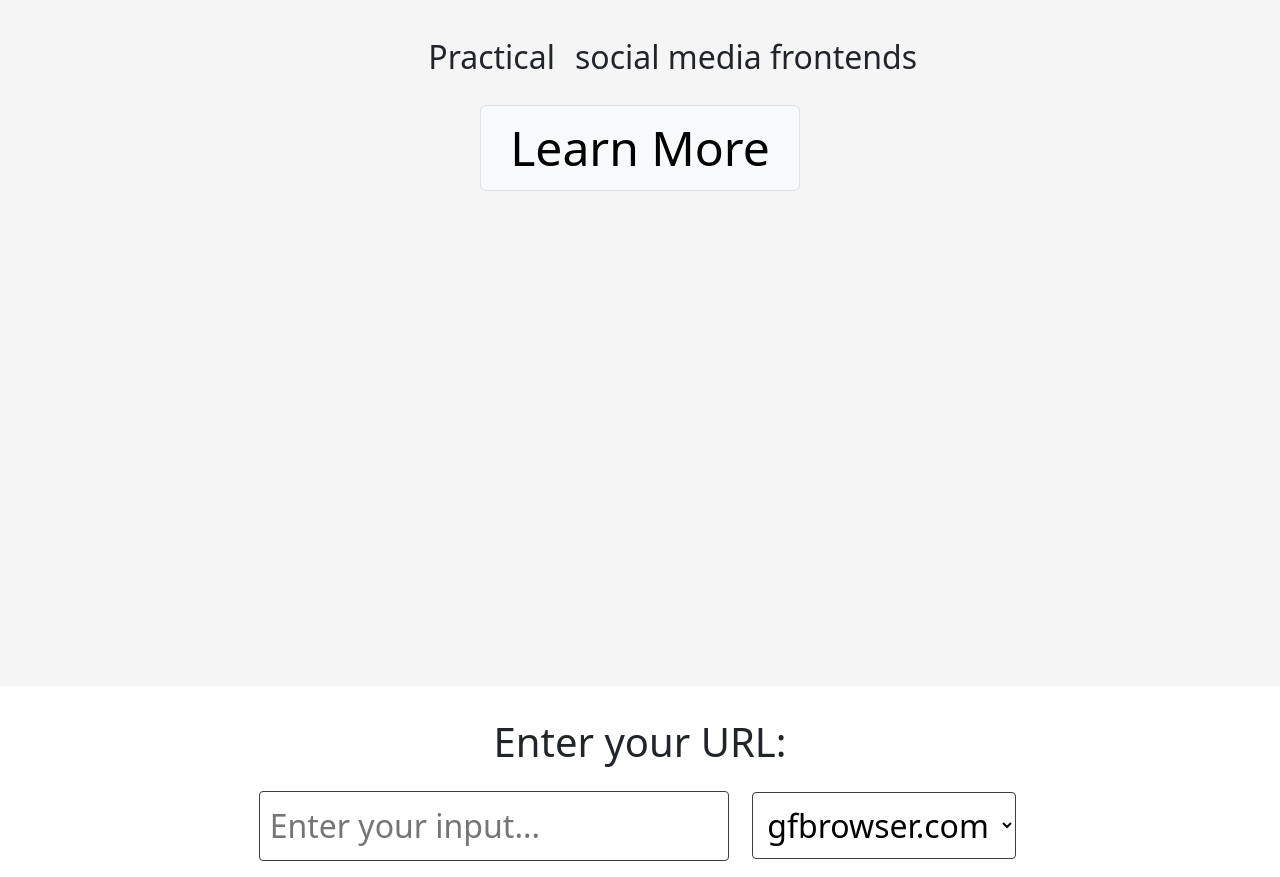
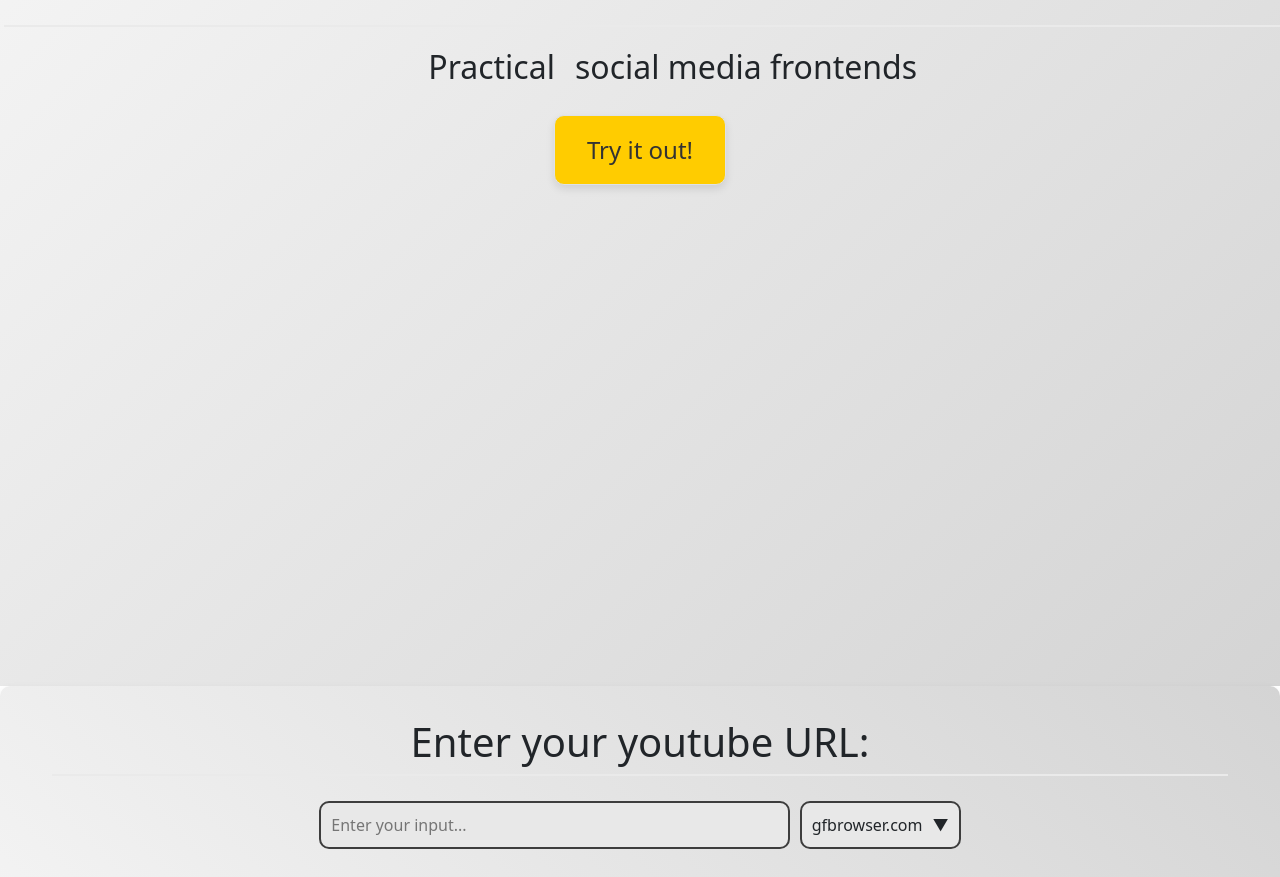
Before and after one commit to fobbidennotis/LibertoTube, a SvelteKit app in the folder LibertoTubeFront/: page / in a window 1280 px wide. Shown: the part 114-991 px from the top of the page. Built offline with nearby package versions, Linux system fonts and the light colour scheme.

Commit message:
Few UX/UI tweaks

```diff
--- a/LibertoTubeFront/src/routes/+page.svelte
+++ b/LibertoTubeFront/src/routes/+page.svelte
@@ -8,20 +8,19 @@
 
   let proxy_status_data = {
     "gfbrowser.com": "available",
+    "yetanotherexample.com": "available",
     "down_example.com": "down"
   };
 
   let contentSection: HTMLElement | null = null;
   let isScrolling = false;
 
-  // Cursor circle position
   let cursorCircle = {
     x: 0,
     y: 0
   };
 
   function scrollToContent() {
-    console.log(contentSection)
     if (contentSection) {
       document.body.style.overflow = 'hidden';
       contentSection.scrollIntoView({ behavior: 'smooth' });
@@ -60,22 +59,29 @@
 </script>
 
 <style>
+  body {
+    font-family: 'Poppins', sans-serif;
+    transition: background-color 0.5s ease, color 0.5s ease;
+  }
+
   .landing-section, .main-content-section {
     height: 100vh;
     display: flex;
     justify-content: center;
     font-size: 2rem;
     text-align: center;
-    position: relative; /* Position relative for absolute positioning of the circle */
+    position: relative;
   }
 
   .landing-section {
-    background-color: #f5f5f5;
+    background: linear-gradient(135deg, #f5f5f5, #d4d4d4);
   }
 
   .main-content-section {
-    background-color: #ffffff;
+    background: linear-gradient(45deg, #ffffff, #d4d4d4);
     padding: 2rem;
+    box-shadow: 0 4px 8px rgba(0, 0, 0, 0.1);
+    border-radius: 10px;
   }
 
   .container {
@@ -86,13 +92,62 @@
 
   .cursor-circle {
     position: fixed;
-    width: 15px; /* Circle size */
+    width: 15px;
     height: 15px;
     background-color: orange;
     border-radius: 50%;
-    pointer-events: none; /* Prevent it from interfering with mouse events */
-    left: 0; /* Reset left and top */
-    top: 0; /* Reset left and top */
+    pointer-events: none;
+    box-shadow: 0 0 10px rgba(255, 165, 0, 0.7);
+    left: 0;
+    top: 0;
+    transition: transform 0.2s ease, width 0.2s, height 0.2s, box-shadow 0.2s;
+  }
+
+  .cursor-circle:hover {
+    width: 20px;
+    height: 20px;
+    box-shadow: 0 0 20px rgba(255, 165, 0, 1);
+  }
+
+  button {
+    padding: 1rem 2rem;
+    font-size: 1.5rem;
+    border-radius: 10px;
+    background-color: #ffcc00;
+    color: #333;
+    border: none;
+    transition: background-color 0.3s ease, transform 0.3s ease;
+    box-shadow: 0 4px 8px rgba(0, 0, 0, 0.1);
+  }
+
+  button:hover {
+    background-color: #ff9900;
+    transform: scale(1.05);
+  }
+
+  .scroll-indicator {
+    position: absolute;
+    bottom: 20px;
+    left: 50%;
+    transform: translateX(-50%);
+    animation: bounce 1s infinite;
+  }
+
+  @keyframes bounce {
+    0%, 20%, 50%, 80%, 100% {
+      transform: translateY(0);
+    }
+    40% {
+      transform: translateY(-10px);
+    }
+    60% {
+      transform: translateY(-5px);
+    }
+  }
+
+  h1, h2 {
+    border-bottom: 2px solid #eaeaea;
+    padding-bottom: 0.5rem;
   }
 </style>
 
@@ -103,14 +158,17 @@
       <h1 style="font-size: 300%;" class="landing-title m-3">LIBERTOTUBE</h1>
     </div>
     <div class="row">
-      <span class="d-flex flex justify-content-center">
+      <span class="d-flex justify-content-center">
         <AnimatedText texts={texts_to_show} /> social media frontends
       </span>
     </div>
     <div class="row mt-4">
-      <span class="d-flex flex justify-content-center">
-        <button on:click={(e) => scrollToContent()} type="button" class="btn btn-light border border-radius" style="width: 25%; font-size: 150%;">Learn More</button>
+      <span class="d-flex justify-content-center">
+        <button on:click={scrollToContent} type="button" class="btn btn-light border border-radius">Try it out!</button>
       </span>
+    </div>
+    <div class="scroll-indicator">
+      <i class="fas fa-chevron-down"></i>
     </div>
   </div>
   <div class="cursor-circle" style="left: {cursorCircle.x - 10}px; top: {cursorCircle.y - 10}px;"></div>
@@ -119,7 +177,7 @@
 <!-- Main Content Section -->
 <div class="main-content-section" bind:this={contentSection}>
   <div class="container">
-    <h1>Enter your URL:</h1>
+    <h1>Enter your youtube URL:</h1>
     <FancyInput {proxy_status_data} />
     <h2>List of available alternative domains:</h2>
     <div class="col">
--- a/LibertoTubeFront/src/routes/FancyInput.svelte
+++ b/LibertoTubeFront/src/routes/FancyInput.svelte
@@ -1,56 +1,128 @@
 <script>
-    import { onMount } from 'svelte';
   export let proxy_status_data = {};
-
   let inputValue = '';
   let selectedDomain = '';
-    const domains = Object.keys(proxy_status_data).filter(domain => proxy_status_data[domain] === "available");
+  let dropdownOpen = false;
+  let domains = [];
 
-    if (domains.length > 0) {
+  $: domains = Object.keys(proxy_status_data).filter(domain => proxy_status_data[domain] === "available");
+  $: if (domains.length > 0 && !selectedDomain) {
     selectedDomain = domains[0];
+  }
+
+  function toggleDropdown() {
+    dropdownOpen = !dropdownOpen;
+  }
+
+  function selectDomain(domain) {
+    selectedDomain = domain;
+    dropdownOpen = false;
   }
 </script>
 
 <style>
-    .fancy-input {
+  /* Use more specific selectors to increase CSS specificity */
+  .fancy-input-container .fancy-input {
+    display: flex;
+    justify-content: center;
     align-items: center;
     margin: 20px;
+    position: relative;
   }
-
-    input {
+  .fancy-input-container input {
     margin: 5px;
     padding: 10px;
-      border: 1px solid #3d3d3d;
-      border-radius: 4px;
-      margin-right: 10px;
+    border: 2px solid #3d3d3d;
+    border-radius: 10px;
+    background-color: #e8e8e8;
     width: 40%;
+    font-size: 1rem;
+    transition: border-color 0.3s ease;
   }
-
-    select {
+  .fancy-input-container input:focus {
+    outline: none;
+    border-color: #ffcc00;
+  }
+  .fancy-input-container .custom-dropdown {
+    position: relative;
     margin: 5px;
+    cursor: pointer;
+  }
+  .fancy-input-container .dropdown-button {
     padding: 10px;
-      border: 1px solid #3d3d3d;
-      background: white;
-      border-radius: 4px;
-      margin-right: 10px;
+    border: 2px solid #3d3d3d;
+    border-radius: 10px;
+    background-color: #e8e8e8;
+    font-size: 1rem;
+    transition: border-color 0.3s ease;
+    display: flex;
+    justify-content: space-between;
+    align-items: center;
+    width: auto;
   }
-
-    .output {
-      margin-bottom: 20px;
-      font-size: 1.2em;
+  .fancy-input-container .dropdown-button:hover,
+  .fancy-input-container .dropdown-button:focus {
+    outline: none;
+    border-color: #ffcc00;
+  }
+  .fancy-input-container .dropdown-menu {
+    position: absolute;
+    top: 100%;
+    left: 0;
+    background-color: #e8e8e8;
+    width: auto;
+    border: 2px solid #3d3d3d;
+    border-radius: 10px;
+    z-index: 1000;
+    max-height: 200px;
+    overflow-y: auto;
+    box-shadow: 0 4px 8px rgba(0, 0, 0, 0.1);
+    display: block !important;
+  }
+  .fancy-input-container .dropdown-menu div {
+    padding: 10px;
+    cursor: pointer;
+  }
+  .fancy-input-container .dropdown-menu div:hover {
+    background-color: #ffcc00;
+  }
+  .fancy-input-container .output {
+    margin-top: 20px;
+    font-size: 1.2rem;
     font-weight: bold;
+    text-align: center;
+    color: #3d3d3d;
+  }
+  .fancy-input-container .dropdown-arrow {
+    margin-left: 10px;
+    transition: transform 0.3s ease;
+  }
+  .fancy-input-container .dropdown-arrow.open {
+    transform: rotate(180deg);
   }
 </style>
 
+<div class="fancy-input-container">
   <div class="fancy-input mx-auto">
     <input type="text" bind:value={inputValue} placeholder="Enter your input..." />
-    <select bind:value={selectedDomain} disabled={domains.length === 0}>
+    <div class="custom-dropdown">
+      <div class="dropdown-button" on:click={toggleDropdown}>
+        <span>{selectedDomain || 'Select Domain'}</span>
+        <span class="dropdown-arrow" class:open={dropdownOpen}>▼</span>
+      </div>
+      {#if dropdownOpen}
+        <div class="dropdown-menu">
           {#each domains as domain}
-        <option value={domain}>{domain}</option>
+            <div on:click={() => selectDomain(domain)}>{domain}</div>
           {/each}
-    </select>
+        </div>
+      {/if}
+    </div>
   </div>
 
+  {#if selectedDomain && inputValue}
     <div class="output">
       {selectedDomain}/{inputValue}
     </div>
+  {/if}
+</div>
```
Lines whose indentation alone changed are shown as unchanged.
